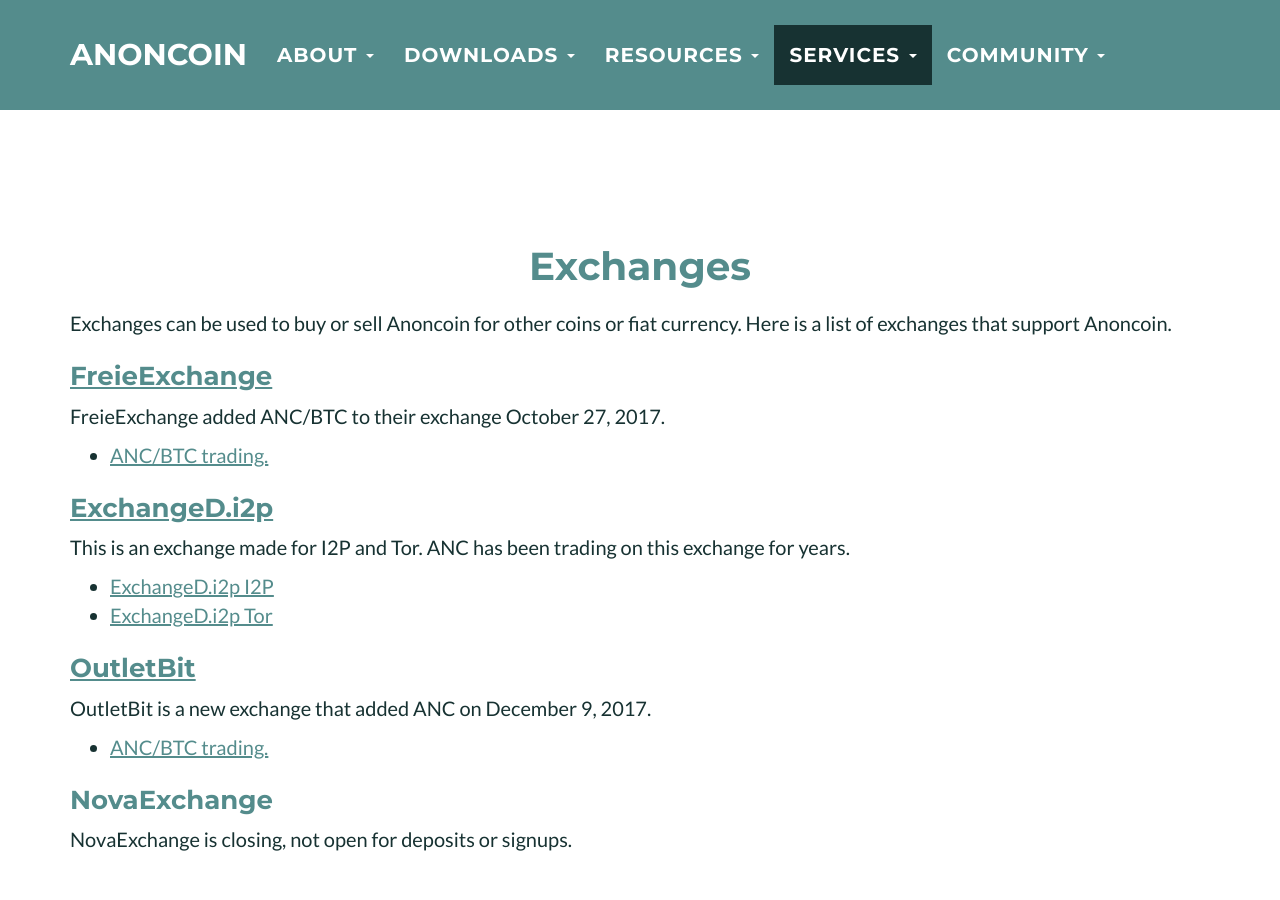
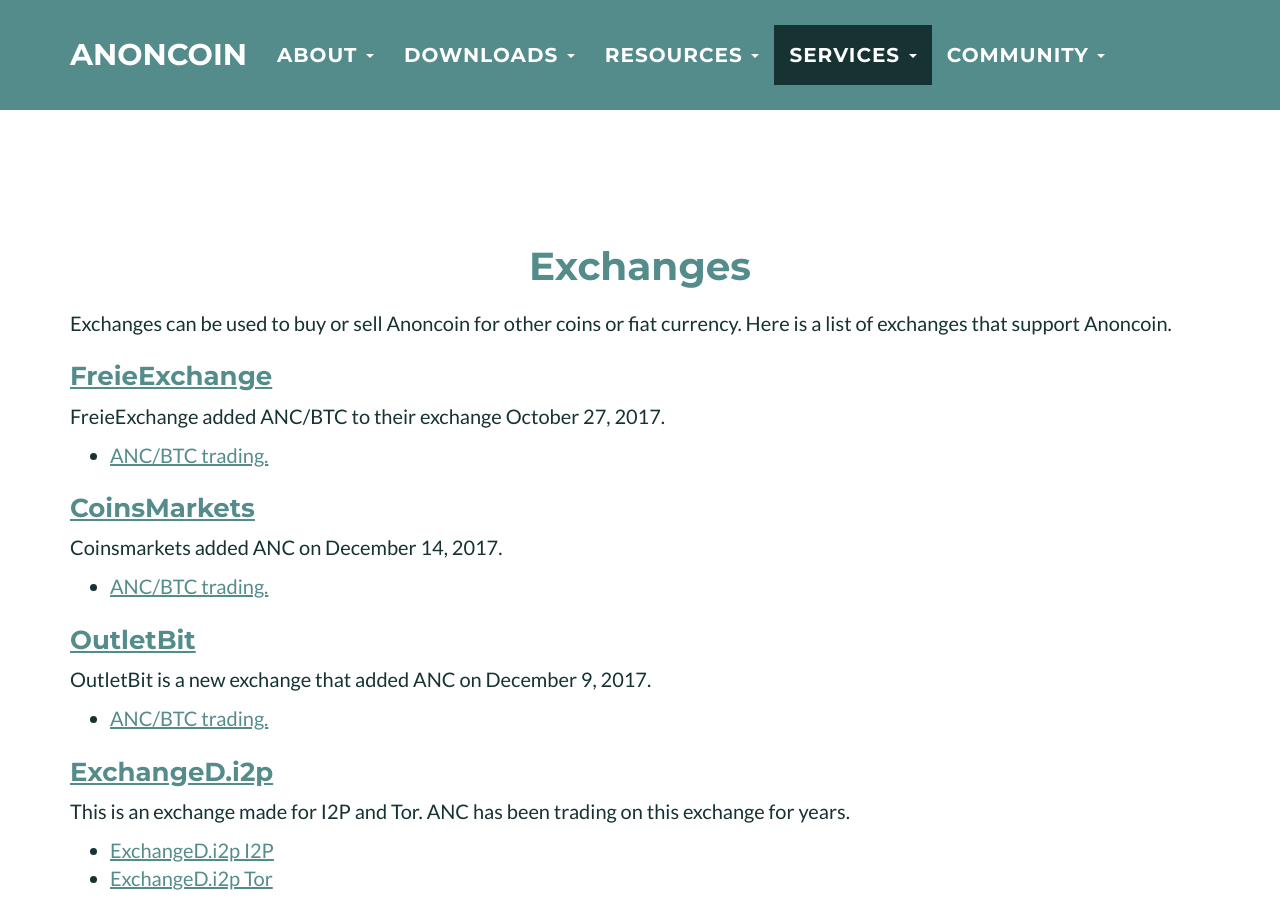
Before and after one commit to Anoncoin/anoncoin-website, a Jekyll site: the page built from services/Exchanges.md, in a window 1280 px wide and 900 px high. Built offline with Jekyll 4.4.1, drawn with Linux system fonts in a browser that asks for light colours.

Commit message:
Add CoinsMarkets exchange

```diff
--- a/services/Exchanges.md
+++ b/services/Exchanges.md
@@ -11,6 +11,16 @@ Exchanges can be used to buy or sell Anoncoin for other coins or fiat currency.
 FreieExchange added ANC/BTC to their exchange October 27, 2017.
 - [ANC/BTC trading.](https://freiexchange.com/market/ANC/BTC)
 
+### [CoinsMarkets](https://coinsmarkets.com)
+
+Coinsmarkets added ANC on December 14, 2017.
+- [ANC/BTC trading.](http://coinsmarkets.com/trade-BTC-ANC.htm)
+
+### [OutletBit](https://www.outletbit.com)
+
+OutletBit is a new exchange that added ANC on December 9, 2017.
+- [ANC/BTC trading.](https://www.outletbit.com/market/61)
+
 ### [ExchangeD.i2p](http://exchanged.i2p/)
 
 This is an exchange made for I2P and Tor. ANC has been trading on this exchange for years.
```
Also changed, not shown: other parts of services/Exchanges.md (+0 -5 lines).
